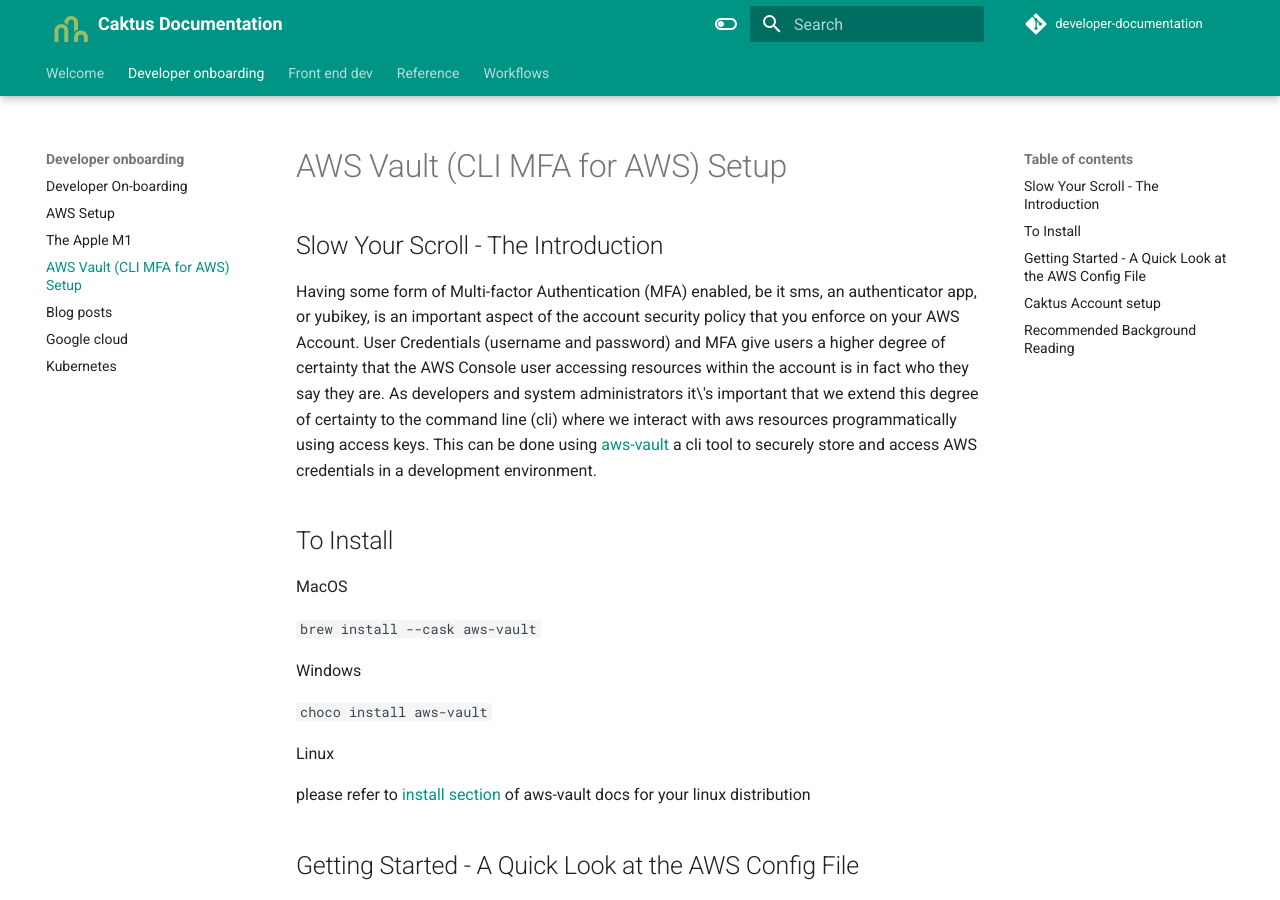
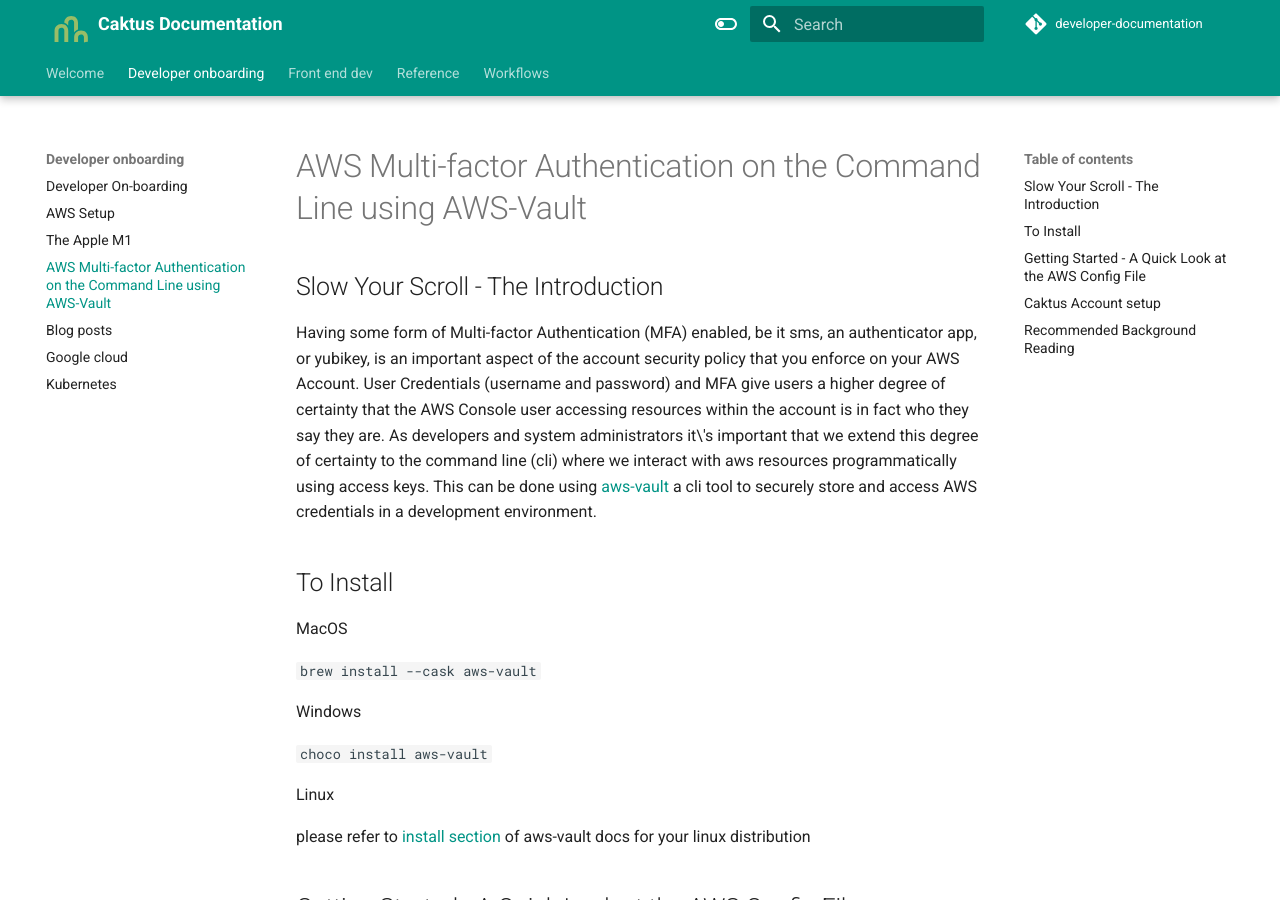
Before and after one commit to caktus/guidebook, an MkDocs documentation site: the page built from docs/developer-onboarding/aws-vault.md, in a window 1280 px wide and 900 px high. Built offline with MkDocs 1.6.1 and Material for MkDocs 9.7.7, drawn with Linux system fonts in a browser that asks for light colours; comment, search, counter and statistics services are not loaded.

Commit message:
Update aws-vault.md

```diff
--- a/docs/developer-onboarding/aws-vault.md
+++ b/docs/developer-onboarding/aws-vault.md
@@ -1,4 +1,4 @@
-# AWS Vault (CLI MFA for AWS) Setup
+# AWS Multi-factor Authentication on the Command Line using AWS-Vault
 
 ## Slow Your Scroll - The Introduction
 
```
